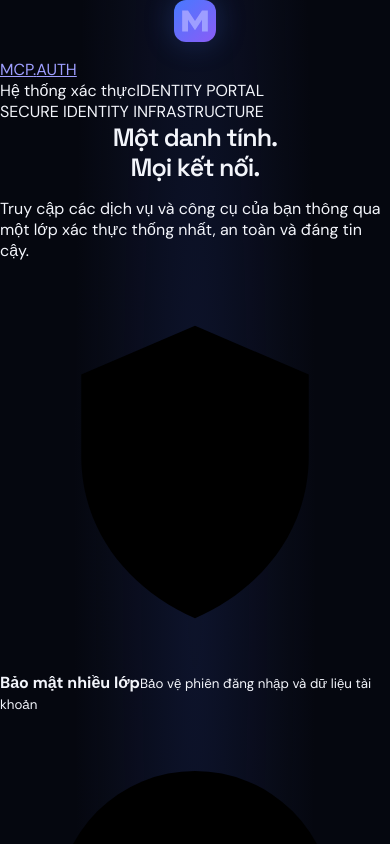
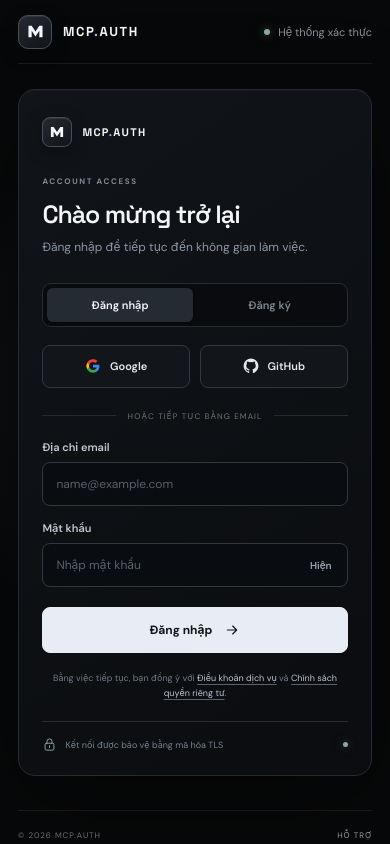
Before and after one commit to OCodejs/mcp.server.auth, a Next.js app: page / in a window 390 px wide. Shown: the top 844 px of the page. Built offline with nearby package versions, Linux system fonts and the light colour scheme.

Commit message:
Add responsive design system for auth portal

```diff
--- a/app/globals.css
+++ b/app/globals.css
@@ -1,37 +1,132 @@
-@import url('https://fonts.googleapis.com/css2?family=DM+Sans:wght@400;500;600;700&family=Space+Grotesk:wght@500;600;700&display=swap');
+@import url('https://fonts.googleapis.com/css2?family=DM+Sans:wght@400;500;600;700&family=Space+Grotesk:wght@400;500;600;700&display=swap');
 
-:root{color-scheme:dark;--bg:#05070f;--panel:#0b0e19;--fg:#f3f5fb;--muted:#9299ad;--line:#252a3b;--blue:#4779ff;--violet:#8b5cf6}
-*{box-sizing:border-box}
-html,body{margin:0;min-height:100%;background:var(--bg);color:var(--fg);font-family:'DM Sans',sans-serif}
-body{background:radial-gradient(ellipse at 50% 18%,rgba(53,76,173,.18),transparent 44%),radial-gradient(ellipse at 80% 80%,rgba(91,50,170,.1),transparent 36%),var(--bg)}
-button,input{font:inherit}
-button{cursor:pointer}
-button:disabled{opacity:.6;cursor:wait}
-.shell{min-height:100svh;display:flex;flex-direction:column;align-items:center;justify-content:center;padding:32px 18px 20px}
-.auth-card{width:min(100%,430px);padding:34px 32px 28px;border:1px solid rgba(151,163,197,.18);border-radius:18px;background:linear-gradient(155deg,rgba(16,20,35,.96),rgba(8,10,19,.97));box-shadow:0 24px 90px rgba(0,0,0,.38),0 0 80px rgba(61,89,202,.07)}
-.brand-mark{width:42px;height:42px;display:grid;place-items:center;margin:0 auto 17px;border-radius:12px;background:linear-gradient(135deg,var(--blue),var(--violet));font-family:'Space Grotesk',sans-serif;font-weight:700;font-size:24px;box-shadow:0 0 30px rgba(71,121,255,.25)}
-.eyebrow{text-align:center;font-size:10px;font-weight:700;letter-spacing:.22em;color:#9baeea;margin:0 0 11px}
-h1{text-align:center;font:600 27px/1.2 'Space Grotesk',sans-serif;letter-spacing:-.04em;margin:0}
-.subtitle{text-align:center;color:var(--muted);font-size:13px;line-height:1.6;margin:11px 0 25px}
-.providers{display:grid;gap:10px}
-.provider{width:100%;height:46px;border:1px solid var(--line);border-radius:9px;background:#101421;color:var(--fg);display:flex;align-items:center;justify-content:center;gap:10px;font-size:13px;font-weight:600;transition:border-color .15s,background .15s}
-.provider:hover{border-color:#59688e;background:#141a2b}
-.provider svg{width:18px;height:18px}
-.google-icon{font-weight:700;font-size:17px;color:#8db2ff}
-.separator{display:flex;align-items:center;gap:12px;color:#737b91;font-size:11px;margin:23px 0}
-.separator:before,.separator:after{content:"";height:1px;flex:1;background:var(--line)}
-form{display:grid;gap:15px}
-label{display:grid;gap:7px;font-size:12px;color:#c5cada;font-weight:600}
-input{height:44px;width:100%;padding:0 12px;border:1px solid #2a3042;border-radius:8px;background:#080b14;color:var(--fg);outline:none;font-size:13px}
-input:focus{border-color:#5b7dff;box-shadow:0 0 0 3px rgba(71,121,255,.12)}
-label small{font-weight:400;color:var(--muted);font-size:11px}
-.primary{height:45px;margin-top:3px;border:0;border-radius:8px;background:linear-gradient(100deg,#3568f5,#7054ed);color:white;font-size:13px;font-weight:700;box-shadow:0 7px 22px rgba(55,92,235,.18)}
-.primary:hover{filter:brightness(1.08)}
-.notice{font-size:12px;line-height:1.5;padding:10px 12px;border:1px solid #34466d;border-radius:8px;background:#111a2c;color:#cbd7ff}
-.switch-mode{text-align:center;font-size:12px;color:var(--muted);margin:20px 0 0}
-.switch-mode button{border:0;background:none;padding:0;color:#8da9ff;font-weight:700}
-.legal{text-align:center;color:#666f84;font-size:10px;line-height:1.6;margin:20px 0 0}
-.account-detail{display:grid;gap:7px;margin:22px 0;padding:15px;border:1px solid var(--line);border-radius:9px;background:#080b14}.account-detail span{font-size:11px;color:var(--muted)}.account-detail strong{font-size:13px;overflow-wrap:anywhere;margin-bottom:8px}.account-detail strong:last-child{margin-bottom:0}
-footer{font-size:9px;letter-spacing:.16em;color:#5f6880;margin-top:22px}
-footer span{padding:0 6px;color:#536dbb}
-@media(max-width:480px){.shell{padding:20px 14px}.auth-card{padding:28px 21px 24px;border-radius:15px}h1{font-size:25px}}
+:root {
+  color-scheme: dark;
+  --bg: #070809;
+  --surface: #0d0f12;
+  --surface-raised: #111419;
+  --text: #f4f5f7;
+  --muted: #9299a5;
+  --subtle: #68717e;
+  --line: #242a32;
+  --line-strong: #343c48;
+  --accent: #e8edf5;
+  --accent-ink: #101318;
+  --blue: #8ea8ff;
+  --radius: 14px;
+}
+* { box-sizing: border-box; }
+html, body { min-height: 100%; margin: 0; }
+html { background: var(--bg); }
+body { color: var(--text); background: var(--bg); font-family: 'DM Sans', Inter, ui-sans-serif, system-ui, -apple-system, BlinkMacSystemFont, 'Segoe UI', sans-serif; -webkit-font-smoothing: antialiased; }
+button, input { font: inherit; }
+button { cursor: pointer; }
+button:disabled { cursor: wait; opacity: .62; }
+a { color: inherit; }
+.auth-shell { min-height: 100svh; display: flex; flex-direction: column; padding: 0 clamp(20px, 5vw, 76px); overflow: hidden; background: radial-gradient(ellipse at 15% 45%, rgba(61,72,89,.12), transparent 34%), #070809; }
+.topbar { height: 76px; flex: 0 0 76px; display: flex; align-items: center; justify-content: space-between; border-bottom: 1px solid rgba(255,255,255,.07); position: relative; z-index: 2; }
+.brand-lockup { display: inline-flex; align-items: center; gap: 11px; text-decoration: none; font: 700 13px/1 'Space Grotesk', sans-serif; letter-spacing: .12em; }
+.brand-mark { width: 34px; height: 34px; border: 1px solid #46505c; border-radius: 10px; display: grid; place-items: center; color: #f4f6fa; background: linear-gradient(145deg,#242a32,#111418); box-shadow: inset 0 1px rgba(255,255,255,.08), 0 5px 18px rgba(0,0,0,.25); }
+.brand-mark svg { width: 23px; height: 23px; }
+.brand-dot { color: #9fb5ff; }
+.topbar-right { display: flex; align-items: center; gap: 16px; color: #89919e; font-size: 10px; letter-spacing: .1em; }
+.topbar-status { display: inline-flex; align-items: center; gap: 8px; letter-spacing: 0; font-size: 11px; }
+.topbar-status i, .security-dot, .page-footer i { width: 6px; height: 6px; border-radius: 50%; display: inline-block; background: #8eaa9a; box-shadow: 0 0 10px rgba(142,170,154,.5); }
+.topbar-divider { height: 16px; width: 1px; background: #303640; }
+.topbar-version { font-size: 9px; letter-spacing: .16em; }
+.auth-layout { width: min(100%, 1240px); margin: auto; display: grid; grid-template-columns: repeat(12,minmax(0,1fr)); align-items: center; gap: clamp(34px,6vw,90px); padding: clamp(48px,7vh,86px) 0; flex: 1; }
+.intro-panel { grid-column: span 6; min-height: 560px; display: flex; flex-direction: column; justify-content: space-between; position: relative; padding: 30px 0 25px; isolation: isolate; }
+.intro-content { max-width: 510px; position: relative; z-index: 1; }
+.system-label, .form-kicker { color: #a2adbd; font-size: 9px; font-weight: 700; letter-spacing: .2em; display: flex; align-items: center; gap: 11px; }
+.system-label-line { width: 25px; height: 1px; background: #8295b5; }
+.intro-panel h1 { font: 500 clamp(48px,5.5vw,76px)/1.05 'Space Grotesk', sans-serif; letter-spacing: -.065em; margin: 30px 0 22px; }
+.intro-panel h1 span { color: #8e9bad; }
+.intro-copy { color: #9aa2ae; max-width: 410px; font-size: 14px; line-height: 1.85; margin: 0; }
+.feature-list { display: grid; gap: 24px; margin-top: 56px; }
+.feature-item { display: flex; align-items: center; gap: 15px; }
+.feature-icon { width: 39px; height: 39px; display: grid; place-items: center; border: 1px solid #29313a; border-radius: 11px; background: rgba(17,21,27,.82); color: #b7c2d1; flex: 0 0 auto; }
+.feature-icon svg { width: 19px; height: 19px; fill: none; stroke: currentColor; stroke-width: 1.5; stroke-linecap: round; stroke-linejoin: round; }
+.feature-item strong, .feature-item small { display: block; }
+.feature-item strong { font-size: 12px; font-weight: 600; color: #e4e8ee; margin-bottom: 5px; }
+.feature-item small { font-size: 11px; color: #77818f; }
+.intro-bottom { display: flex; justify-content: space-between; color: #5f6875; font-size: 8px; letter-spacing: .17em; position: relative; z-index: 1; }
+.orb { position: absolute; z-index: -1; border: 1px solid rgba(150,166,189,.08); border-radius: 50%; pointer-events: none; }
+.orb-one { width: 470px; height: 470px; top: 5%; left: 10%; background: radial-gradient(circle at 50% 50%,rgba(92,111,140,.09),transparent 65%); }
+.orb-two { width: 330px; height: 330px; top: 17%; left: 25%; border-color: rgba(150,166,189,.06); }
+.form-panel { grid-column: span 6; display: flex; justify-content: center; }
+.form-card { width: min(100%, 460px); padding: clamp(27px,3.3vw,42px); border: 1px solid #252b33; border-radius: 17px; background: linear-gradient(145deg,rgba(17,20,25,.97),rgba(11,13,16,.98)); box-shadow: 0 25px 90px rgba(0,0,0,.38), inset 0 1px rgba(255,255,255,.035); }
+.mobile-brand { display: none; }
+.form-heading { margin-bottom: 25px; }
+.form-kicker { color: #7f8a99; font-size: 8px; margin-bottom: 13px; }
+.form-heading h2 { font: 600 27px/1.2 'Space Grotesk', sans-serif; letter-spacing: -.04em; margin: 0 0 9px; }
+.form-heading p { font-size: 12px; line-height: 1.65; color: #8e97a4; margin: 0; }
+.mode-switch { display: grid; grid-template-columns: 1fr 1fr; padding: 4px; gap: 4px; border: 1px solid #252c35; border-radius: 9px; background: #090b0e; margin-bottom: 18px; }
+.mode-switch button { height: 34px; border: 0; border-radius: 6px; background: transparent; color: #7e8793; font-size: 11px; font-weight: 600; transition: background .16s,color .16s; }
+.mode-switch button.active { background: #252b33; color: #f2f4f7; box-shadow: 0 1px 3px rgba(0,0,0,.35); }
+.social-grid { display: grid; grid-template-columns: 1fr 1fr; gap: 10px; }
+.social-button { height: 43px; display: flex; justify-content: center; align-items: center; gap: 9px; border: 1px solid #303741; border-radius: 8px; background: #12161b; color: #e5e9ef; font-size: 11px; font-weight: 600; transition: background .15s,border-color .15s; }
+.social-button:hover { background: #191f26; border-color: #515d6b; }
+.social-button svg { width: 16px; height: 16px; }
+.form-divider { display: flex; align-items: center; gap: 12px; margin: 23px 0 19px; color: #68727f; font-size: 8px; letter-spacing: .14em; white-space: nowrap; }
+.form-divider::before, .form-divider::after { content: ''; flex: 1; height: 1px; background: #252b33; }
+.credentials-form { display: grid; gap: 15px; }
+.field { display: grid; gap: 8px; color: #c2c9d2; font-size: 11px; font-weight: 600; }
+.field input { width: 100%; height: 44px; border: 1px solid #303741; border-radius: 8px; background: #090c10; color: #f3f5f8; outline: none; padding: 0 13px; font-size: 12px; font-weight: 400; transition: border-color .15s,box-shadow .15s; }
+.field input::placeholder { color: #58616d; }
+.field input:focus { border-color: #8497b2; box-shadow: 0 0 0 3px rgba(132,151,178,.12); }
+.password-wrap { position: relative; }
+.password-wrap input { padding-right: 57px; }
+.password-toggle { position: absolute; right: 11px; top: 50%; transform: translateY(-50%); border: 0; padding: 5px; background: none; color: #9ba7b7; font-size: 10px; }
+.field-hint { color: #77818d; font-size: 10px; font-weight: 400; }
+.submit-button { height: 46px; margin-top: 5px; display: flex; justify-content: center; align-items: center; gap: 12px; border: 1px solid #e8edf5; border-radius: 8px; background: #e8edf5; color: #11151a; font-size: 12px; font-weight: 700; transition: transform .15s,background .15s; }
+.submit-button:hover { background: #fff; transform: translateY(-1px); }
+.submit-button svg { width: 16px; height: 16px; fill: none; stroke: currentColor; stroke-width: 1.7; stroke-linecap: round; stroke-linejoin: round; }
+.form-alert { padding: 11px 12px; border: 1px solid #684449; border-radius: 8px; background: #211416; color: #f0b9bd; font-size: 11px; line-height: 1.55; margin: 14px 0 0; }
+.form-legal { margin: 18px 0 0; color: #717b88; text-align: center; font-size: 9px; line-height: 1.7; }
+.form-legal a { color: #b9c5d7; text-decoration: underline; text-decoration-color: #586474; text-underline-offset: 3px; }
+.security-note { border-top: 1px solid #252b33; margin-top: 20px; padding-top: 15px; display: flex; align-items: center; gap: 8px; color: #798391; font-size: 9px; }
+.lock-icon { width: 15px; height: 15px; display: inline-flex; }
+.lock-icon svg { width: 100%; height: 100%; fill: none; stroke: #91a99b; stroke-width: 1.5; stroke-linecap: round; stroke-linejoin: round; }
+.security-dot { width: 5px; height: 5px; margin-left: auto; }
+.page-footer { min-height: 52px; display: flex; align-items: center; justify-content: space-between; gap: 16px; border-top: 1px solid rgba(255,255,255,.07); color: #69727e; font-size: 8px; letter-spacing: .12em; }
+.page-footer span:nth-child(2) { display: flex; align-items: center; gap: 8px; }
+.page-footer i { width: 4px; height: 4px; }
+.page-footer a { color: #929ba7; text-decoration: none; }
+.page-footer a:hover { color: #fff; }
+.account-detail { display: grid; gap: 7px; margin: 22px 0; padding: 16px; border: 1px solid var(--line); border-radius: 9px; background: #090c10; }
+.account-detail span { color: var(--muted); font-size: 10px; }
+.account-detail strong { margin-bottom: 9px; font-size: 13px; overflow-wrap: anywhere; }
+.account-detail strong:last-child { margin-bottom: 0; }
+@media (max-width: 900px) {
+  .auth-shell { padding: 0 28px; }
+  .auth-layout { gap: 32px; }
+  .intro-panel { min-height: 530px; }
+  .intro-panel h1 { font-size: clamp(44px,6vw,60px); }
+  .feature-list { margin-top: 42px; }
+  .form-card { padding: 28px 24px; }
+}
+@media (max-width: 700px) {
+  .auth-shell { padding: 0 18px; }
+  .topbar { height: 64px; flex-basis: 64px; }
+  .topbar-version, .topbar-divider { display: none; }
+  .auth-layout { display: block; padding: 25px 0 34px; }
+  .intro-panel { display: none; }
+  .form-panel { display: block; }
+  .form-card { width: 100%; max-width: 480px; margin: 0 auto; padding: 27px clamp(20px,6vw,32px) 23px; }
+  .mobile-brand { display: flex; align-items: center; gap: 10px; margin-bottom: 29px; font: 700 11px 'Space Grotesk',sans-serif; letter-spacing: .12em; }
+  .mobile-brand .brand-mark { width: 30px; height: 30px; border-radius: 8px; }
+  .mobile-brand .brand-mark svg { width: 20px; height: 20px; }
+  .form-heading h2 { font-size: 25px; }
+  .page-footer { min-height: 48px; }
+  .page-footer span:nth-child(2) { display: none; }
+}
+@media (max-width: 380px) {
+  .auth-shell { padding: 0 12px; }
+  .topbar-status { font-size: 9px; }
+  .form-card { padding-left: 17px; padding-right: 17px; }
+  .social-grid { gap: 7px; }
+  .social-button { font-size: 10px; }
+}
+@media (prefers-reduced-motion: reduce) {
+  *, *::before, *::after { scroll-behavior: auto !important; transition-duration: .01ms !important; animation-duration: .01ms !important; animation-iteration-count: 1 !important; }
+}
```
